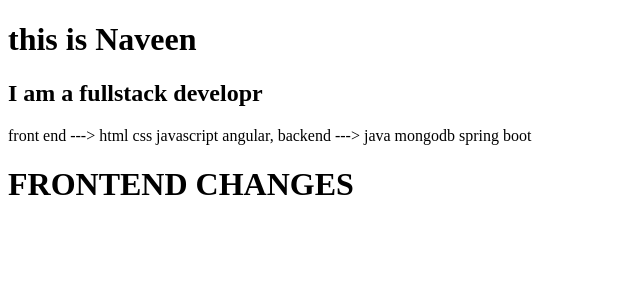
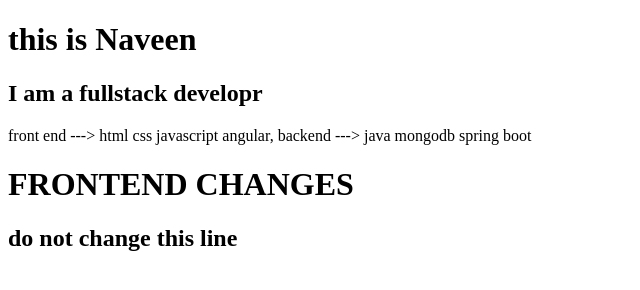
Before and after one commit to Naveenvd/newone, a plain HTML site: page index.html in a window 1280 px wide. Shown: the whole page, without its empty margins (0-640 px from the left). Drawn offline with Linux system fonts and the light colour scheme.

Commit message:
feat: 11 th line was changed

```diff
--- a/index.html
+++ b/index.html
@@ -10,5 +10,6 @@
     <h2>I am a fullstack developr</h2>
     <p> front end ---> html css javascript angular, backend ---> java mongodb spring boot </p>
     <h1>FRONTEND CHANGES</h1>
+    <h2>do not change this line</h2>
 </body>
 </html>
```
